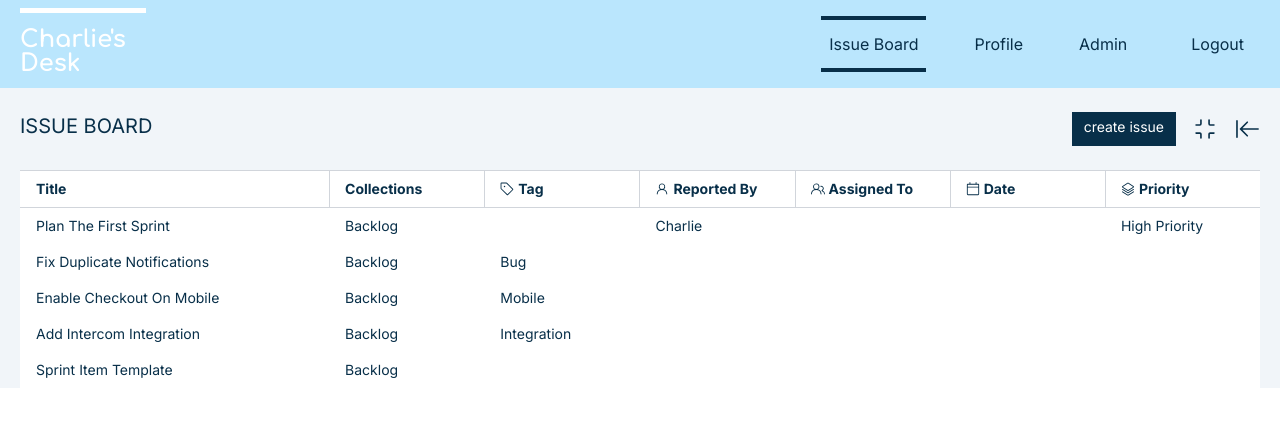
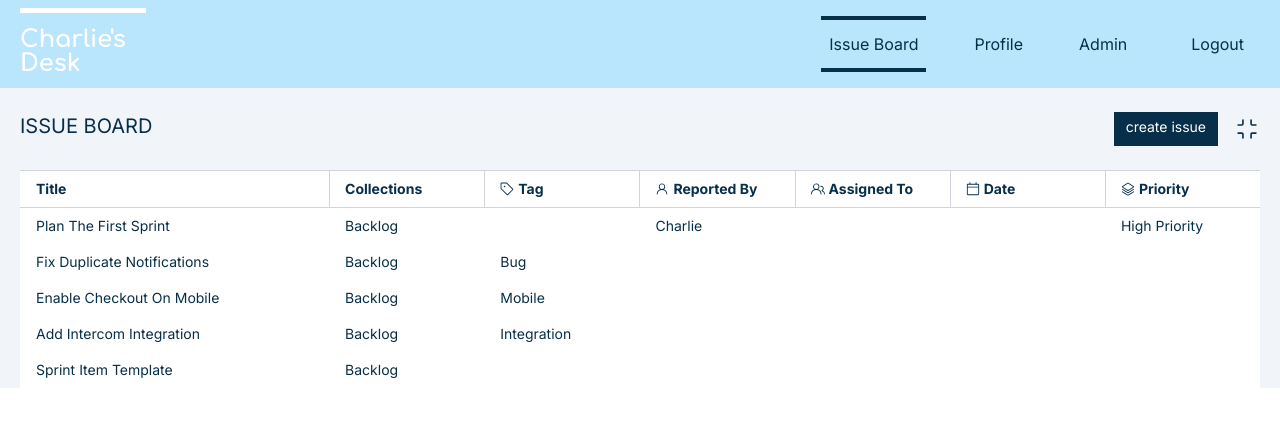
Before and after one commit to badeyesightcat/stackblitz-next-trial, a Next.js app: page /issue-board in a window 1280 px wide. Shown: the top 426 px of the page. Built offline with nearby package versions, Linux system fonts and the light colour scheme.

Commit message:
Modify ui functionality to simplify ux

```diff
--- a/components/IssueTrackingHeader.tsx
+++ b/components/IssueTrackingHeader.tsx
@@ -1,38 +1,19 @@
-"use client";
 import classNames from "classnames";
-import React, { useState } from "react";
+import React from "react";
+import { GoScreenFull, GoScreenNormal } from "react-icons/go";
+import { useAppDispatch, useAppSelector } from "@/lib/hooks";
 import {
-  GoMoveToEnd,
-  GoMoveToStart,
-  GoScreenFull,
-  GoScreenNormal,
-} from "react-icons/go";
-
-enum SidebarVisibilityType {
-  Hidden,
-  Shown,
-}
-
-enum SidebarSizeType {
-  Half,
-  Total,
-}
+  setDetailViewVisibility,
+  selectDetailViewVisibility,
+} from "@/lib/features/ui/uiSlice";
 
 const IssueTrackingHeader = () => {
-  const [listVisibility, setListVisibility] =
-    useState<SidebarVisibilityType>(0);
-  const [listSize, setListSize] = useState<SidebarSizeType>();
-
-  const handleListSize = () => {
-    setListSize((prev) => (prev === 0 ? 1 : 0));
-  };
-
-  const handleListVisibility = () => {
-    setListVisibility((prev) => (prev === 0 ? 1 : 0));
-  };
+  const detailViewVisibility = useAppSelector(selectDetailViewVisibility);
+  const dispatch = useAppDispatch();
 
   return (
     <div className="flex py-6 justify-between">
+      {detailViewVisibility !== 2 && (
         <h2
           className={classNames(
             "relative text-xl text-[--dark] z-1 uppercase",
@@ -41,33 +22,54 @@ const IssueTrackingHeader = () => {
         >
           issue board
         </h2>
+      )}
 
       <div className="flex gap-4">
+        {detailViewVisibility !== 2 && (
+          <>
             <button className="pt-2 px-3 pb-3 leading-none bg-[--dark] text-white text-sm">
               create issue
             </button>
 
             <button
-          title={listSize === 0 ? "maximize sidebar" : "minimize sidebar"}
-          onClick={handleListSize}
+              title={
+                detailViewVisibility === 0
+                  ? "Show the detail section in half"
+                  : "Hide the detail section"
+              }
+              onClick={
+                detailViewVisibility === 0
+                  ? () => dispatch(setDetailViewVisibility(1))
+                  : () => dispatch(setDetailViewVisibility(0))
+              }
             >
-          {listSize === 0 ? (
+              {detailViewVisibility === 0 ? (
+                <GoScreenNormal size={26} />
+              ) : (
                 <GoScreenFull size={26} />
-          ) : (
-            <GoScreenNormal size={26} />
               )}
             </button>
+          </>
+        )}
 
-        <button
-          title={listVisibility === 0 ? "maximize sidebar" : "minimize sidebar"}
-          onClick={handleListVisibility}
+        {/* <button
+          title={
+            detailViewSize === 0
+              ? "Show the detail section in full"
+              : "Hide the detail section"
+          }
+          onClick={
+            detailViewSize === 0
+              ? () => dispatch(setDetailViewSize(2))
+              : () => dispatch(setDetailViewSize(0))
+          }
         >
-          {listVisibility === 0 ? (
+          {detailViewSize === 0 ? (
             <GoMoveToStart size={26} />
           ) : (
             <GoMoveToEnd size={26} />
           )}
-        </button>
+        </button> */}
       </div>
     </div>
   );
```
Lines whose indentation alone changed are shown as unchanged.
